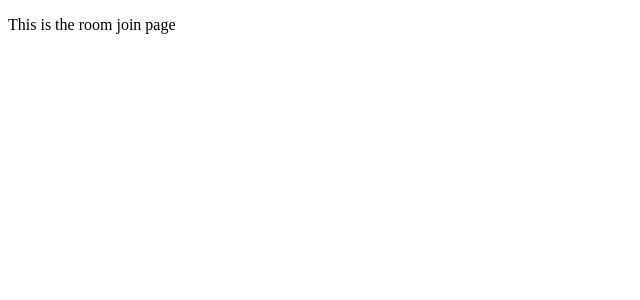
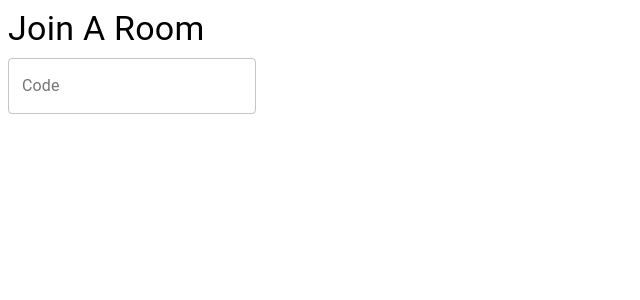
Before and after one commit to onticinc/room_tunes, a React app in the folder frontend/: page /join in a window 1280 px wide. Shown: the top 300 px of the page, without its empty margins (0-640 px from the left). Built offline with nearby package versions, Linux system fonts and the light colour scheme; the HTML template or start-up script is replaced by a standard one.

Commit message:
join room

```diff
--- a/frontend/src/components/App.js
+++ b/frontend/src/components/App.js
@@ -9,7 +9,7 @@ export default class App extends Component {
 
   render() {
     return (
-      <div>
+      <div className="center">
         <HomePage />
       </div>
     );
--- a/frontend/src/components/RoomJoinPage.js
+++ b/frontend/src/components/RoomJoinPage.js
@@ -1,11 +1,35 @@
 import React, { Component } from "react";
+import { TextField, Button, Grid, Typography } from "@material-ui/core";
+import { Link } from "react-router-dom";
 
 export default class RoomJoinPage extends Component {
   constructor(props) {
     super(props);
+    this.state={
+      roomCode: "",
+      error: ""
+    }
   }
 
   render() {
-    return <p>This is the room join page</p>;
+    return (
+    <Grid container spacing={1} alignItems="center">
+      <Grid item xs={12}>
+        <Typography component="h4" variant="h4">
+          Join A Room
+        </Typography>
+      </Grid>
+      <Grid item xs={12}>
+        <TextField
+          error={this.state.error}
+          label="Code"
+          placeholder="Enter a Room Code"
+          value={this.state.roomCode}
+          helperText={this.state.error}
+          variant="outlined"
+        />
+      </Grid>
+    </Grid>
+    );
   }
 }
--- a/frontend/static/css/index.css
+++ b/frontend/static/css/index.css
@@ -16,5 +16,12 @@ body {
 #app {
   width: 100%;
   height: 100%;
-  display: flex;
 }
+
+
+.center {
+  position: absolute;
+  top: 50%;
+  left: 50%;
+  transform: translate(-50%, -50%);
+}
```
Also changed, not shown: frontend/static/frontend/main.js.
